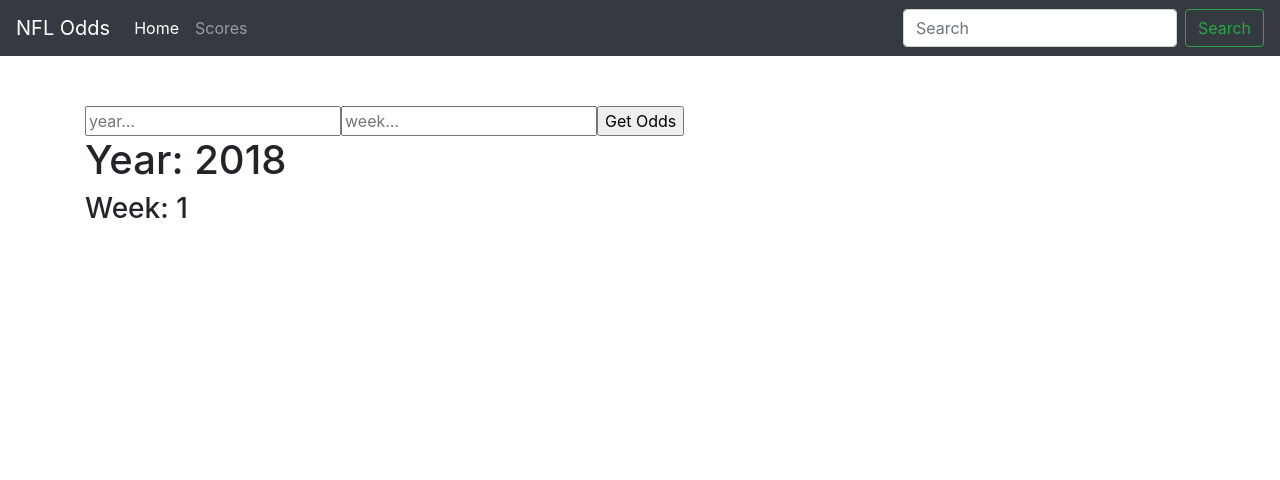
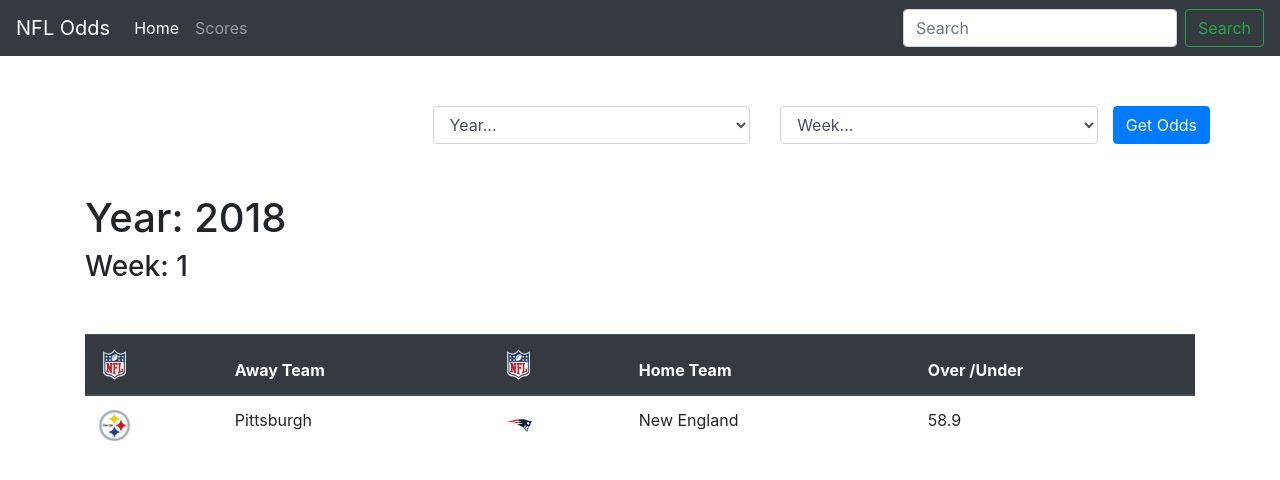
Before and after one commit to bigshauny24/nfl_odds, a React (Create React App) app: page / in a window 1280 px wide. Shown: the top 480 px of the page. Built offline with nearby package versions, Linux system fonts and the light colour scheme.

Commit message:
table structure complete, TODO: api call

```diff
--- a/src/components/forms/odds/index.js
+++ b/src/components/forms/odds/index.js
@@ -5,9 +5,43 @@ class OddsForm extends Component {
   render() {
     return (
       <form onSubmit={this.props.getInput}>
-          <input type="text" name="year" placeholder="year..." />
-          <input type="text" name="week" placeholder="week..." />
-          <input type="submit" value="Get Odds" />
+      <div className="row">
+        <div class="col">
+
+        </div>
+        <div className="col">
+          <select className="form-control" name="year">
+            <option defaultValue>Year...</option>
+            <option value="2018">2018</option>
+            <option value="2017">2017</option>
+            <option value="2016">2016</option>
+          </select>
+        </div>
+        <div className="col">
+          <select className="form-control" name="week">
+            <option defaultValue>Week...</option>
+            <option value="1">1</option>
+            <option value="2">2</option>
+            <option value="3">3</option>
+            <option value="4">4</option>
+            <option value="5">5</option>
+            <option value="6">6</option>
+            <option value="7">7</option>
+            <option value="8">8</option>
+            <option value="9">9</option>
+            <option value="10">10</option>
+            <option value="11">11</option>
+            <option value="12">12</option>
+            <option value="13">13</option>
+            <option value="14">14</option>
+            <option value="15">15</option>
+            <option value="16">16</option>
+            <option value="17">17</option>
+          </select>
+        </div>
+          <input type="submit" className="btn btn-primary" value="Get Odds" />
+
+        </div>
       </form>
     );
   }
--- a/src/components/tables/odds/index.css
+++ b/src/components/tables/odds/index.css
@@ -0,0 +1,7 @@
+.logo {
+  max-width: 35px;
+}
+
+.OddsTable {
+  margin: 50px auto;
+}
--- a/src/components/tables/odds/index.js
+++ b/src/components/tables/odds/index.js
@@ -2,10 +2,87 @@ import React, { Component } from 'react';
 import './index.css';
 
 class OddsTable extends Component {
+  constructor(){
+    super();
+    this.state = {
+      teams: {
+        'ARI': 'Arizona',
+        'ATL': 'Atlanta',
+        'BAL': 'Baltimore',
+        'BUF': 'Buffalo',
+        'CAR': 'Carolina',
+        'CHI': 'Chicago',
+        'CIN': 'Cincinnati',
+        'CLE': 'Cleveland',
+        'DAL': 'Dallas',
+        'DEN': 'Denver',
+        'DET': 'Detroit',
+        'GB': 'Green Bay',
+        'HOU': 'Houston',
+        'IND': 'Indianapolis',
+        'JAX': 'Jacksonville',
+        'KC': 'Kansas City',
+        'LAC': 'Los Angelos (Chargers)',
+        'LAR': 'Los Angelos (Rams)',
+        'MIA': 'Miami',
+        'MIN': 'Minnesotta',
+        'NE': 'New England',
+        'NO': 'New Orleans',
+        'NYG': 'New York (Giants)',
+        'NYJ': 'New York (Jets)',
+        'OAK': 'Oakland',
+        'PHI': 'Philadelphia',
+        'PIT': 'Pittsburgh',
+        'SEA': 'Seattle',
+        'SF': 'San Francisco',
+        'TB': 'Tampa Bay',
+        'TEN': 'Tennessee',
+        'WAS': 'Washington'
+      }
+    }
+  }
+
+  getTeamName = abbr =>{
+    let name = this.state.teams[abbr];
+    console.log(abbr, name);
+    return name;
+  }
+
   render() {
     return (
       <div className="OddsTable">
-
+        <div className="row">
+          <div className="col-md-12">
+            <table className="table">
+              <thead className="thead-dark">
+                <tr>
+                  <th scope="col">
+                    <img className="logo" alt="NFL Logo" src={require('../../../static/images/nfl.png')} />
+                  </th>
+                  <th scope="col">Away Team</th>
+                  <th scope="col">
+                    <img className="logo" alt="NFL Logo" src={require('../../../static/images/nfl.png')} />
+                  </th>
+                  <th scope="col">Home Team</th>
+                  <th scope="col">Over /Under</th>
+                </tr>
+              </thead>
+              <tbody>
+                <tr>
+                  <th scope="col">
+                      <img className="logo" alt="NFL Logo"  src={require('../../../static/images/pit.png')} />
+                    </th>
+                  <td>{this.getTeamName('PIT')}</td>
+                    <th scope="col">
+                      <img className="logo" alt="NFL Logo" src={require('../../../static/images/ne.png')} />
+                    </th>
+                  <td>{this.getTeamName('NE')}</td>
+                  <td>58.9</td>
+                </tr>
+              </tbody>
+            </table>
+          </div>
+        </div>
       </div>
     );
   }
--- a/src/views/home/index.css
+++ b/src/views/home/index.css
@@ -0,0 +1,4 @@
+h1 {
+  padding-top: 50px;
+
+}
--- a/src/views/home/index.js
+++ b/src/views/home/index.js
@@ -1,6 +1,7 @@
 import React, { Component } from 'react';
 import './index.css';
 import OddsForm from '../../components/forms/odds';
+import OddsTable from '../../components/tables/odds';
 
 class Home extends Component {
 
@@ -30,6 +31,7 @@ class Home extends Component {
         <OddsForm getInput = {this.getInput} />
         <h1>Year: {this.state.year} </h1>
         <h3>Week: {this.state.week}</h3>
+        <OddsTable />
       </div>
     );
   }
```
